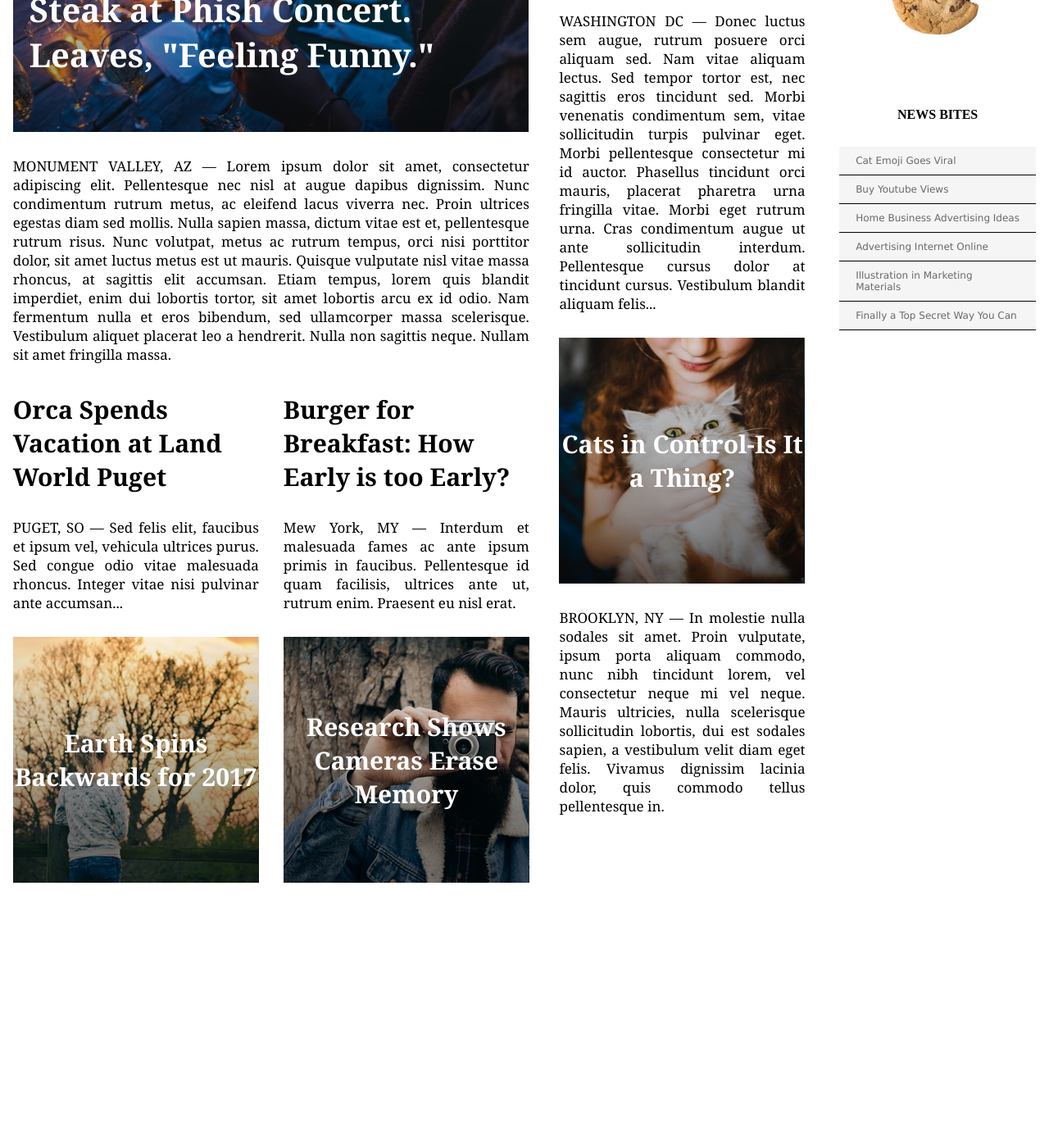
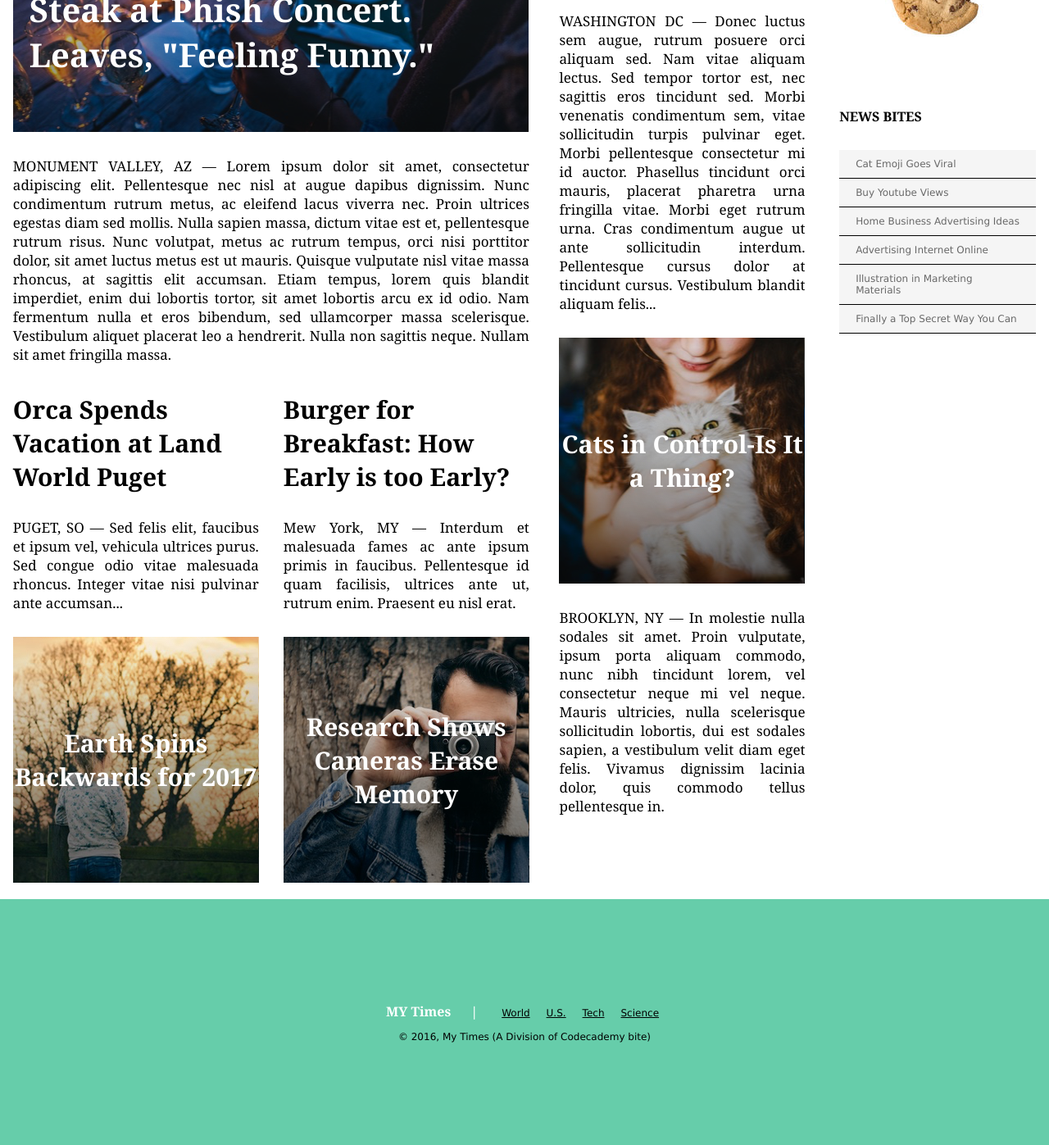
Before and after one commit to thelarchmage/My_Times, a plain HTML site: page index.html in a window 1280 px wide. Shown: the part 264-1661 px from the top of the page at 82% size. Before the commit the page ends 1361 px from the top, so only its background shows below. Drawn offline with Linux system fonts and the light colour scheme.

Commit message:
Complete project, final commit

```diff
--- a/index.html
+++ b/index.html
@@ -10,19 +10,15 @@
     <header>
       <div class="head_container">
         <div id="logo" class="head_item">
-          <p>
           <span id="logo_img"></span>
           <span>My Times</span>
-          </p>
         </div>
         <div id="head_nav" class="head_item">
           <nav>
-            <p>
             <span><a href="#">World</a></span>
             <span><a href="#">U.S.</a></span>
             <span><a href="#">Tech</a></span>
             <span><a href="#">Science</a></span>
-            </p>
           </nav>
         </div>
       </div>
@@ -152,7 +148,19 @@
 
     <!--FOOTER FOR NAVIGATION AND COPYRIGHT INFORMATION-->
     <footer>
-
+      <div class="firstline">
+        <span class="white">MY Times</span>
+        <span class="white">|</span>
+        <nav>
+          <span><a href="#">World</a></span>
+          <span><a href="#">U.S.</a></span>
+          <span><a href="#">Tech</a></span>
+          <span><a href="#">Science</a></span>
+        </nav>
+      </div>
+      <div class="secondline" id="copyright">
+        <span>© 2016, My Times (A Division of Codecademy bite)</span>
+      </div>
     </footer>
   </body>
 </html>
--- a/resources/css/style.css
+++ b/resources/css/style.css
@@ -28,15 +28,16 @@ header span {
 #logo {
   display: inline-flex;
   margin: auto 5px;
+  margin-left: 15px;
   padding: 5px;
 }
 
-#logo p {
-  display: flex;
+#logo span {
+  display: inline-flex;
   align-items: center;
+  color: mediumaquamarine;
   margin: auto 5px;
-  margin-left: 15px;
-  padding: 5px;
+  padding: 0px;
 }
 
 #logo_img {
@@ -46,13 +47,7 @@ header span {
   display: inline-block;
   margin: 0;
   padding: 0;
-}
-
-#logo span {
-  display: inline-flex;
-  color: mediumaquamarine;
-  margin: auto 5px;
-  padding: 0;
+  padding-left: 5px;
 }
 
 #head_nav {
@@ -71,7 +66,7 @@ header a {
 .main {
   display: flex;
   justify-content: space-around;
-  width: 100%;
+  min-width: 1200px;
   min-height: 1000px;
   padding-top: 120px;
 }
@@ -150,8 +145,8 @@ header a {
 }
 
 #bite_title {
-  display: flex
-  font-family: Georgia;
+  display: flex;
+  font-family: Georgia, serif;
   font-size: 16px;
   font-weight: bold;
   text-align: center;
@@ -201,7 +196,7 @@ header a {
   height: 240px;}
 
 .image_box span {
-  font-family: Georgia;
+  font-family: Georgia, serif;
   font-weight: bold;
   font-size: 30px;
   color: white;
@@ -210,13 +205,13 @@ header a {
 }
 
 .headline_box span {
-  font-family: Georgia;
+  font-family: Georgia, serif;
   font-weight: bold;
   font-size: 30px;
 }
 
 .story_box span {
-  font-family: Georgia;
+  font-family: Georgia, serif;
   font-size: 17px;
   text-align: justify;
   color: black;
@@ -229,3 +224,55 @@ header a {
   font-family: Verdana, sans-serif;
   font-size: 12px;
 }
+
+footer {
+  display: flex;
+  flex-flow: column nowrap;
+  justify-content: center;
+  align-items: center;
+  width: window;
+  height: 300px;
+  background-color: mediumaquamarine;
+}
+
+#copyright span {
+  display: flex;
+  font-family: Verdana;
+  font-size: 12px;
+  color: black;
+}
+
+footer span {
+  display: inline-flex;
+  margin: 5px 10px;
+}
+
+footer nav {
+  display: inline-flex;
+  margin: 5px;
+}
+
+footer nav span a {
+  font-family: Verdana;
+  font-size: 12px;
+  color: black;
+}
+
+footer.firstline {
+  display: inline-flex;
+  justify-content: center;
+  align-items: center;
+}
+
+footer.secondline {
+  display: flex;
+  justify-content: center;
+  align-items: center;
+}
+
+.white {
+  font-family: Georgia, serif;
+  font-size: 16px;
+  font-weight: bold;
+  color: white;
+}
```
Lines whose indentation alone changed are shown as unchanged.
